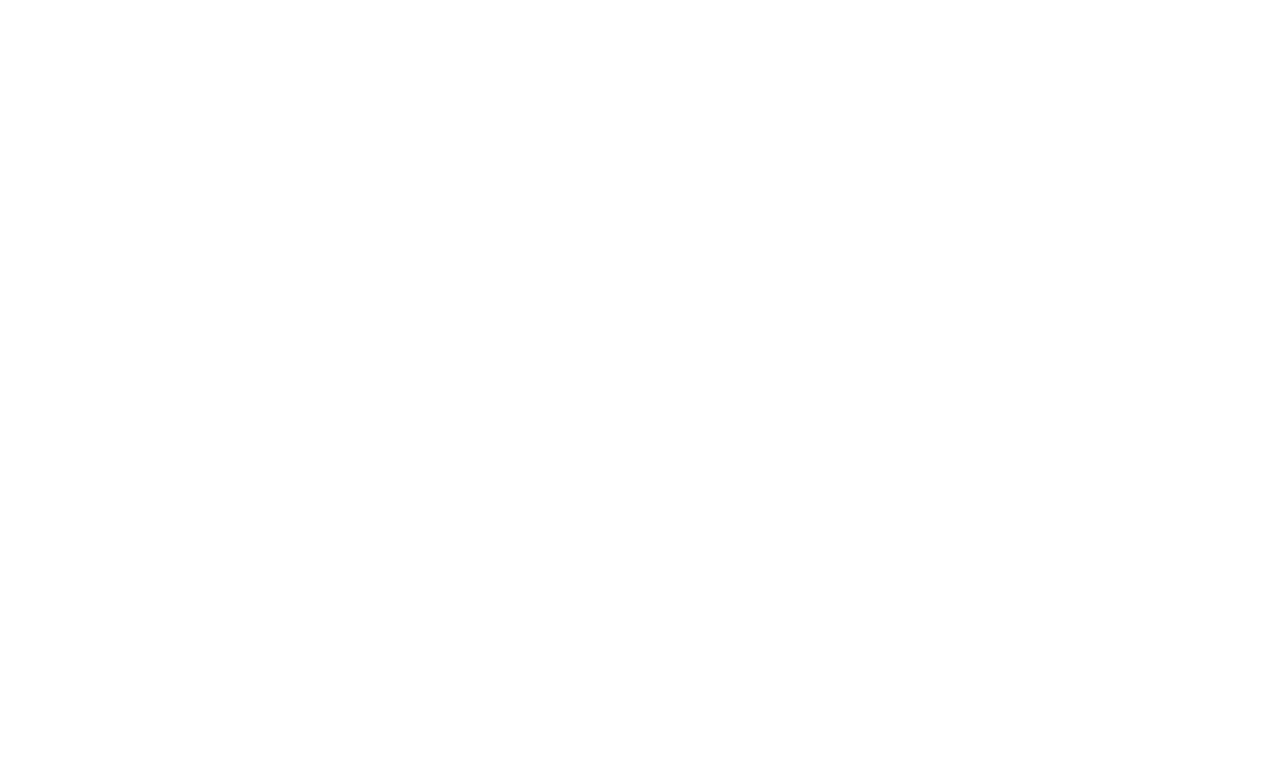
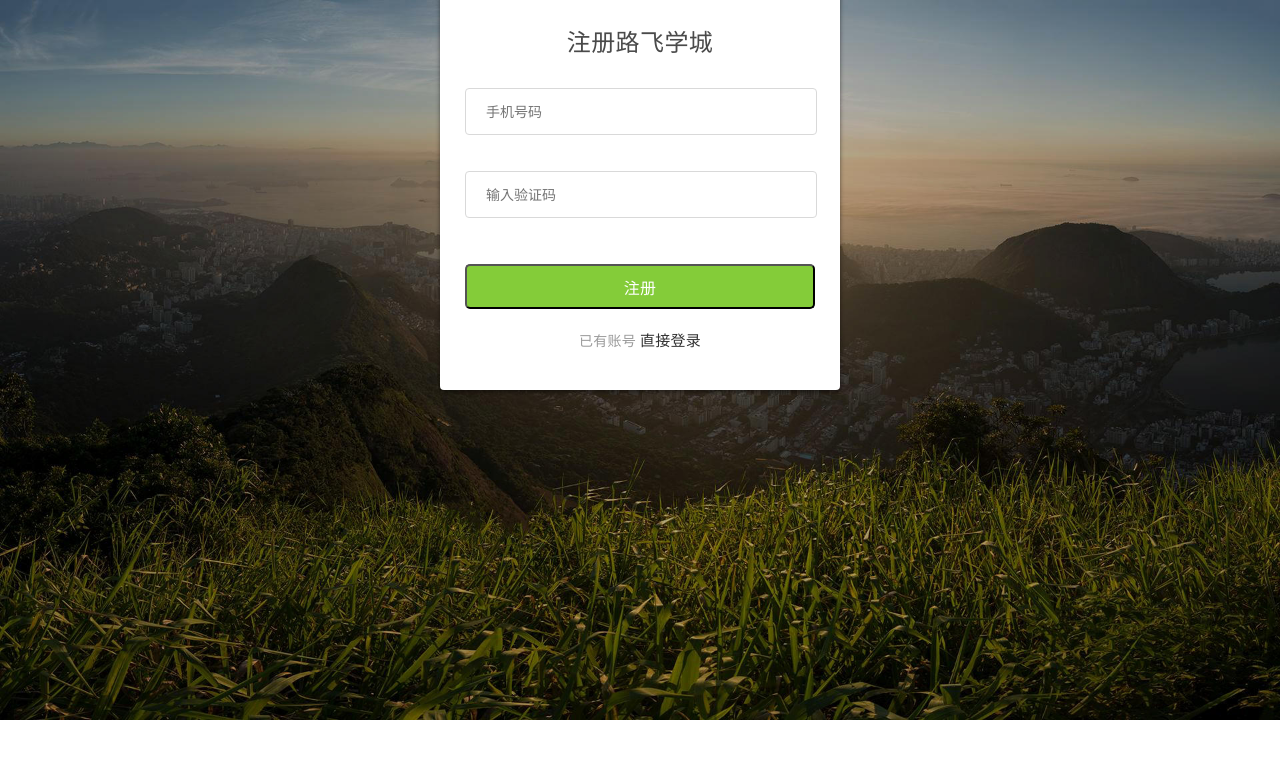
Before and after one commit to Wanncye/vue-django-luffy, a Vue app in the folder luffy_pc/: page /user/register in a window 1280 px wide. Shown: the top 758 px of the page. Built offline with nearby package versions, Linux system fonts and the light colour scheme.

Commit message:
前端：注册页面

```diff
--- a/luffy_pc/src/components/Login.vue
+++ b/luffy_pc/src/components/Login.vue
@@ -23,14 +23,14 @@
 						<p>忘记密码</p>
 					</div>
 					<button class="login_btn" @click="loginHandler">登录</button>
-					<p class="go_login" >没有账号 <span>立即注册</span></p>
+					<p class="go_login" >没有账号 <span><router-link to="/user/register">立即注册</router-link></span></p>
 				</div>
 				<div class="inp" v-show="login_type==1">
 					<input v-model = "username" type="text" placeholder="手机号码" class="user">
 					<input v-model = "password"  type="text" class="pwd" placeholder="短信验证码">
                     <button id="get_code">获取验证码</button>
 					<button class="login_btn">登录</button>
-					<p class="go_login" >没有账号 <span>立即注册</span></p>
+					<p class="go_login" >没有账号 <span><router-link to="/user/register">立即注册</router-link></span></p>
 				</div>
 			</div>
 		</div>
--- /dev/null
+++ b/luffy_pc/src/components/Register.vue
@@ -0,0 +1,190 @@
+<template>
+	<div class="box">
+		<img src="../../static/image/Loginbg.3377d0c.jpg" alt="">
+		<div class="register">
+			<div class="register_box">
+                <div class="register-title">注册路飞学城</div>
+				<div class="inp">
+					<input v-model = "mobile" type="text" placeholder="手机号码" class="user">
+					<div id="geetest"></div>
+					<input v-model = "sms" type="text" placeholder="输入验证码" class="user">
+					<button class="register_btn" >注册</button>
+					<p class="go_login" >已有账号 <router-link to="/user/login">直接登录</router-link></p>
+				</div>
+			</div>
+		</div>
+	</div>
+</template>
+
+<script>
+export default {
+  name: 'Register',
+  data(){
+    return {
+        sms:"",
+        mobile:"",
+        validateResult:false,
+    }
+  },
+  created(){
+  },
+  methods:{},
+
+};
+</script>
+
+<style scoped>
+.box{
+	width: 100%;
+  height: 100%;
+	position: relative;
+  overflow: hidden;
+}
+.box img{
+	width: 100%;
+  min-height: 100%;
+}
+.box .register {
+	position: absolute;
+	width: 500px;
+	height: 400px;
+	top: 0;
+	left: 0;
+  margin: auto;
+  right: 0;
+  bottom: 0;
+  top: -338px;
+}
+.register .register-title{
+    width: 100%;
+    font-size: 24px;
+    text-align: center;
+    padding-top: 30px;
+    padding-bottom: 30px;
+    color: #4a4a4a;
+    letter-spacing: .39px;
+}
+.register-title img{
+    width: 190px;
+    height: auto;
+}
+.register-title p{
+    font-family: PingFangSC-Regular;
+    font-size: 18px;
+    color: #fff;
+    letter-spacing: .29px;
+    padding-top: 10px;
+    padding-bottom: 50px;
+}
+.register_box{
+    width: 400px;
+    height: auto;
+    background: #fff;
+    box-shadow: 0 2px 4px 0 rgba(0,0,0,.5);
+    border-radius: 4px;
+    margin: 0 auto;
+    padding-bottom: 40px;
+}
+.register_box .title{
+	font-size: 20px;
+	color: #9b9b9b;
+	letter-spacing: .32px;
+	border-bottom: 1px solid #e6e6e6;
+	 display: flex;
+    	justify-content: space-around;
+    	padding: 50px 60px 0 60px;
+    	margin-bottom: 20px;
+    	cursor: pointer;
+}
+.register_box .title span:nth-of-type(1){
+	color: #4a4a4a;
+    	border-bottom: 2px solid #84cc39;
+}
+
+.inp{
+	width: 350px;
+	margin: 0 auto;
+}
+.inp input{
+    border: 0;
+    outline: 0;
+    width: 100%;
+    height: 45px;
+    border-radius: 4px;
+    border: 1px solid #d9d9d9;
+    text-indent: 20px;
+    font-size: 14px;
+    background: #fff !important;
+}
+.inp input.user{
+    margin-bottom: 16px;
+}
+.inp .rember{
+     display: flex;
+    justify-content: space-between;
+    align-items: center;
+    position: relative;
+    margin-top: 10px;
+}
+.inp .rember p:first-of-type{
+    font-size: 12px;
+    color: #4a4a4a;
+    letter-spacing: .19px;
+    margin-left: 22px;
+    display: -ms-flexbox;
+    display: flex;
+    -ms-flex-align: center;
+    align-items: center;
+    /*position: relative;*/
+}
+.inp .rember p:nth-of-type(2){
+    font-size: 14px;
+    color: #9b9b9b;
+    letter-spacing: .19px;
+    cursor: pointer;
+}
+
+.inp .rember input{
+    outline: 0;
+    width: 30px;
+    height: 45px;
+    border-radius: 4px;
+    border: 1px solid #d9d9d9;
+    text-indent: 20px;
+    font-size: 14px;
+    background: #fff !important;
+}
+
+.inp .rember p span{
+    display: inline-block;
+  font-size: 12px;
+  width: 100px;
+  /*position: absolute;*/
+/*left: 20px;*/
+
+}
+#geetest{
+	margin-top: 20px;
+}
+.register_btn{
+     width: 100%;
+    height: 45px;
+    background: #84cc39;
+    border-radius: 5px;
+    font-size: 16px;
+    color: #fff;
+    letter-spacing: .26px;
+    margin-top: 30px;
+}
+.inp .go_login{
+    text-align: center;
+    font-size: 14px;
+    color: #9b9b9b;
+    letter-spacing: .26px;
+    padding-top: 20px;
+}
+.inp .go_login span{
+    color: #84cc39;
+    cursor: pointer;
+}
+</style>
--- a/luffy_pc/src/components/common/Header.vue
+++ b/luffy_pc/src/components/common/Header.vue
@@ -40,7 +40,7 @@
             <div class="login-box full-left">
               <router-link to="/user/login">登录</router-link>
               &nbsp;|&nbsp;
-              <span>注册</span>
+              <span><router-link to="/user/register">注册</router-link></span>
             </div>
           </div>
 
--- a/luffy_pc/src/router/index.js
+++ b/luffy_pc/src/router/index.js
@@ -2,6 +2,7 @@
 import Router from 'vue-router'
 import Home from '../components/Home'
 import Login from '../components/Login'
+import Register from '../components/Register'
 
 Vue.use(Router)
 
@@ -23,5 +24,11 @@
       name: 'Login',
       component: Login
     }
+    ,
+    {
+      path: '/user/register',
+      name: 'Register',
+      component: Register
+    }
   ]
 })
```
